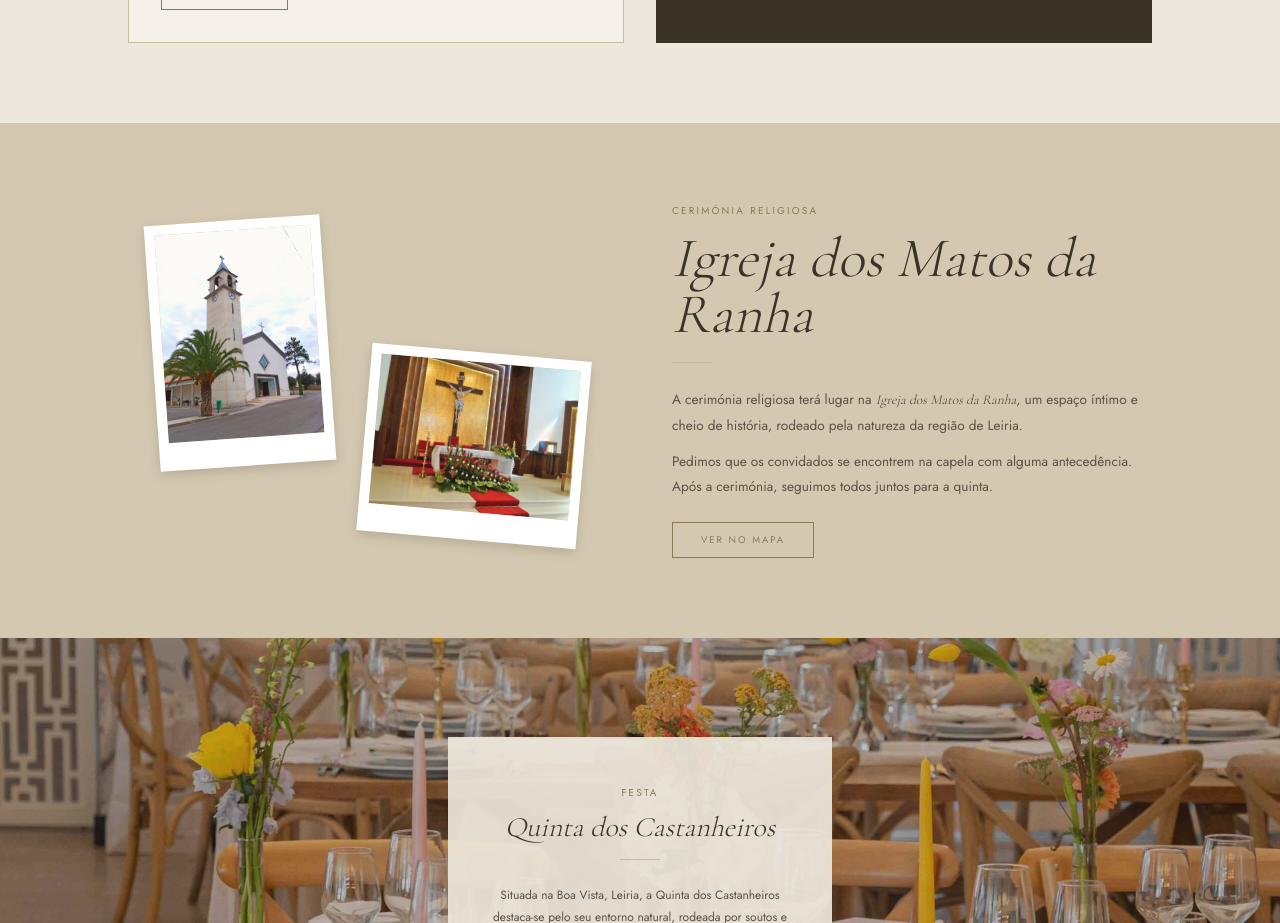
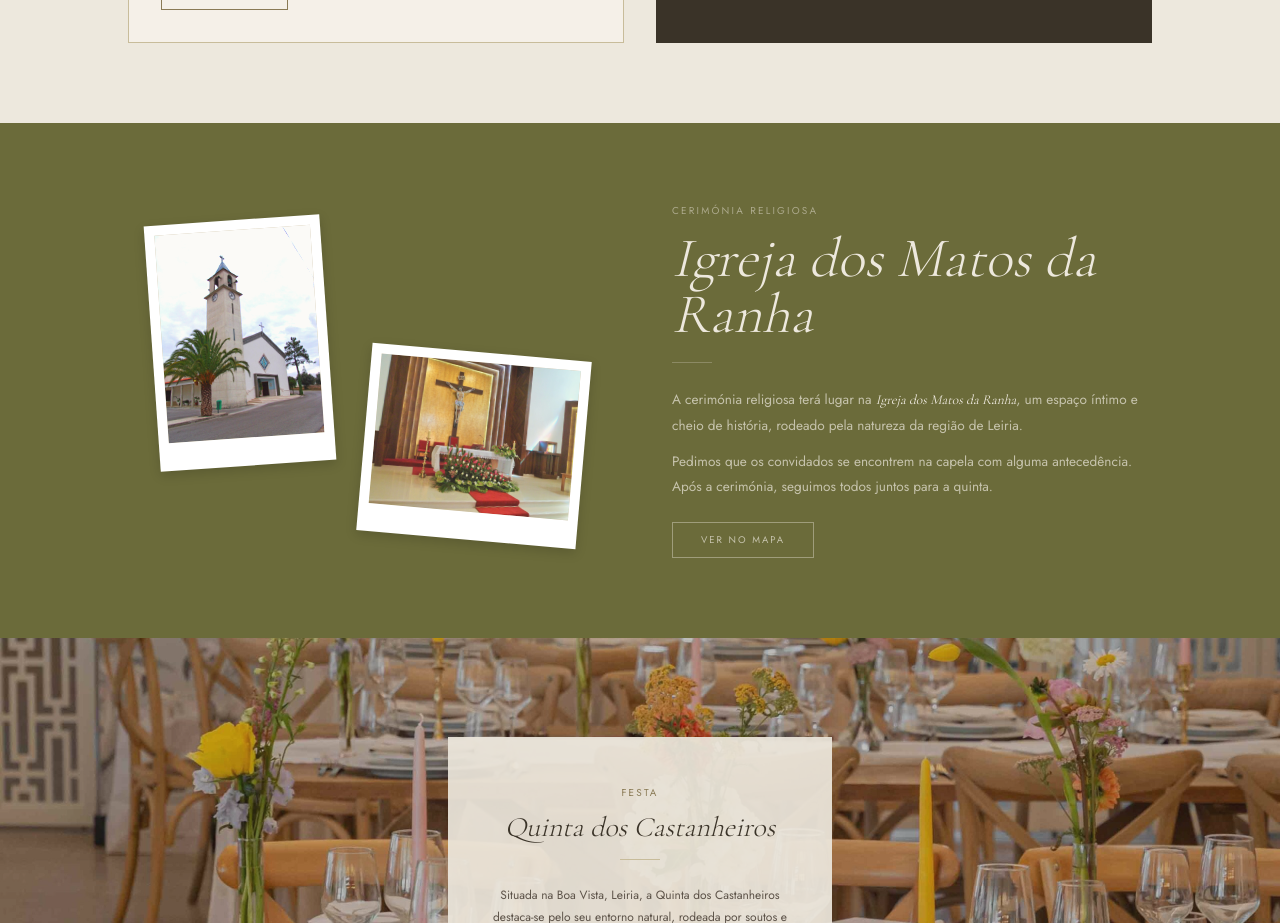
Before and after one commit to danielpmachado/tatiana-daniel, a Next.js app: page /tatiana-daniel/ in a window 1280 px wide. Shown: the part 2220-3143 px from the top of the page. Built offline with nearby package versions, Linux system fonts and the light colour scheme.

Commit message:
update background

```diff
--- a/components/DressCode.tsx
+++ b/components/DressCode.tsx
@@ -2,7 +2,7 @@ import Image from "next/image";
 
 export default function DressCode() {
   return (
-    <section className="bg-sand py-20 px-8 md:px-16">
+    <section className="bg-[#6B6B3A] py-20 px-8 md:px-16">
       <div className="max-w-5xl mx-auto grid grid-cols-1 md:grid-cols-2 gap-16 items-center">
         {/* Polaroids */}
         <div className="relative flex justify-center items-center h-72 md:h-80">
@@ -31,39 +31,51 @@ export default function DressCode() {
                 //src="https://images.unsplash.com/photo-1519225421980-715cb0215aed?w=600&q=80"
                 alt="Venue style"
                 fill
-                className="object-cover  opacity-90"
+                className="object-cover  opacity-80"
               />
             </div>
           </div>
         </div>
         {/* Text */}
         <div>
-          <span className="label">Cerimónia Religiosa</span>
+          <span className="label" style={{ color: "rgba(237,232,221,0.5)" }}>
+            Cerimónia Religiosa
+          </span>
           <h2
             style={{
               fontFamily: "var(--font-serif)",
               fontStyle: "italic",
               fontWeight: 300,
               fontSize: "clamp(2.5rem,5vw,3.5rem)",
-              color: "#3A3328",
+              color: "#EDE8DD",
               lineHeight: 1,
               marginBottom: "1.25rem",
             }}
           >
             Igreja dos Matos da Ranha
           </h2>
-          <div className="section-divider" style={{ margin: "0 0 1.5rem" }} />
+          <div
+            className="section-divider"
+            style={{
+              margin: "0 0 1.5rem",
+              background: "rgba(237,232,221,0.25)",
+            }}
+          />
           <p
             style={{
               fontSize: "0.85rem",
               lineHeight: 1.8,
-              color: "#5C5248",
+              color: "rgba(237,232,221,0.7)",
               marginBottom: "0.75rem",
             }}
           >
             A cerimónia religiosa terá lugar na{" "}
             <em
-              style={{ fontFamily: "var(--font-serif)", fontStyle: "italic" }}
+              style={{
+                fontFamily: "var(--font-serif)",
+                fontStyle: "italic",
+                color: "#EDE8DD",
+              }}
             >
               Igreja dos Matos da Ranha
             </em>
@@ -74,7 +86,7 @@ export default function DressCode() {
             style={{
               fontSize: "0.85rem",
               lineHeight: 1.8,
-              color: "#5C5248",
+              color: "rgba(237,232,221,0.7)",
               marginBottom: "1.5rem",
             }}
           >
@@ -87,14 +99,15 @@ export default function DressCode() {
             rel="noopener noreferrer"
             style={{
               display: "inline-block",
-              border: "1px solid #8A7A55",
+              border: "1px solid rgba(237,232,221,0.4)",
               padding: "0.6rem 1.75rem",
               fontSize: "0.6rem",
               textTransform: "uppercase",
               letterSpacing: "0.2em",
+              color: "rgba(237,232,221,0.7)",
               transition: "all 0.2s",
             }}
-            className="text-muted hover:bg-muted hover:text-ivory"
+            className="hover:bg-ivory/15"
           >
             Ver no Mapa
           </a>
```
